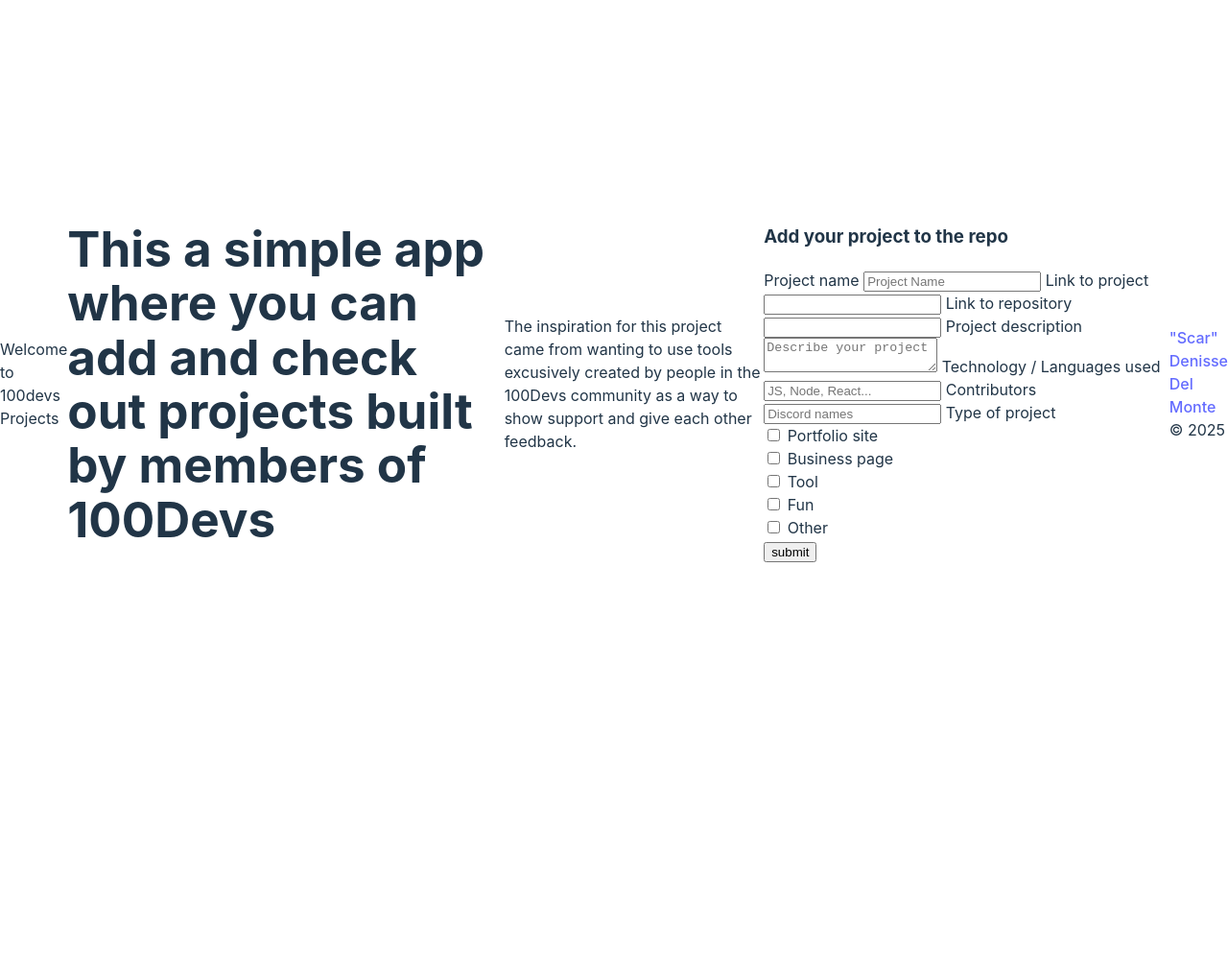
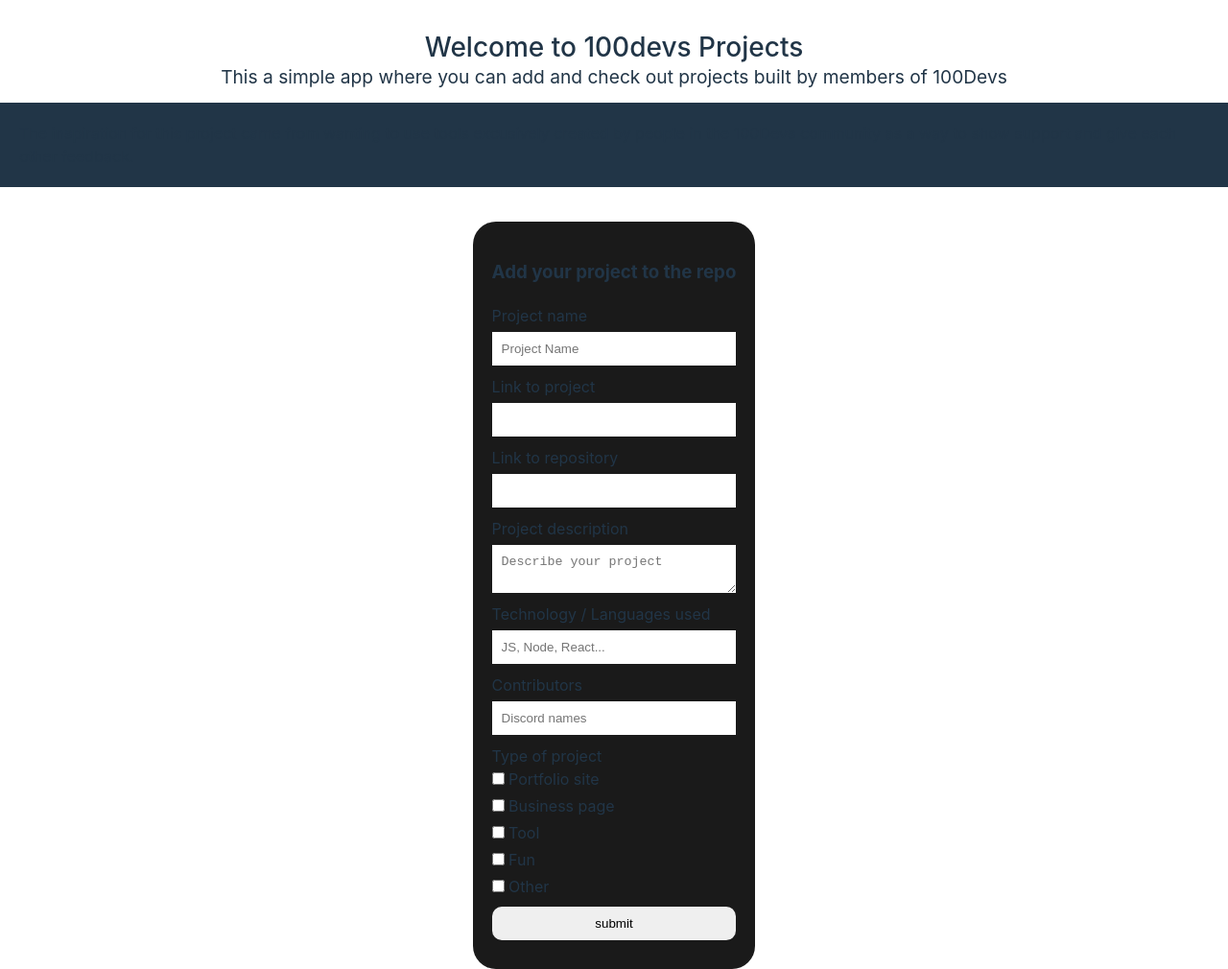
Before and after one commit to wo1vin/100devs-projects, a website built with Vite: page index.html in a window 1280 px wide. Shown: the top 1010 px of the page at 96% size. Before the commit the page ends 800 px from the top, so only its background shows below. Built offline with nearby package versions, Linux system fonts and the light colour scheme; no server answers.

Commit message:
began styling

```diff
--- a/src/style.css
+++ b/src/style.css
@@ -22,19 +22,38 @@
   color: #535bf2;
 }
 
-body {
+body,footer {
   margin: 0;
   display: flex;
+  flex-direction: column;
   place-items: center;
   min-width: 320px;
   min-height: 100vh;
 }
+footer{
+  width: 100%;
+  min-height:fit-content;
+  padding: 20px;
+}
+
+header{
+  font-size: 1.75em;
+  font-weight: 500;
+  margin: 1em 20px 0 20px;
+}
 
 h1 {
-  font-size: 3.2em;
+  font-size: 1.2em;
   line-height: 1.1;
+  font-weight: 400;
+  margin: 0 20px;
+  text-align: center;
 }
 
+p{
+  padding: 20px;
+  background-color: #213547;
+}
 #app {
   max-width: 1280px;
   margin: 0 auto;
@@ -82,6 +101,27 @@
   outline: 4px auto -webkit-focus-ring-color;
 }
 
+#addProject{
+  padding: 20px;
+  margin: 20px 0;
+  width: max-content;
+  background-color: #1a1a1a;
+  border-radius: 24px;
+}
+form{
+  display: flex;
+  flex-direction: column;
+}
+form input, form textarea{
+  padding: 10px;
+  margin: 5px 0 10px 0;
+  border: none;
+}
+form #projectSubmit{
+  border-radius: 10px;
+}
+
+
 @media (prefers-color-scheme: light) {
   :root {
     color: #213547;
```
